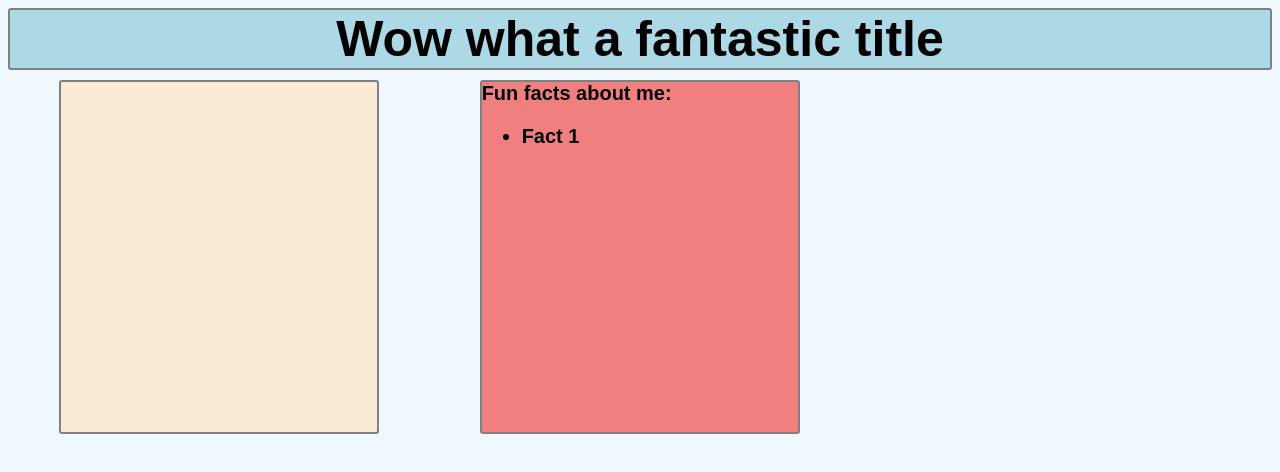
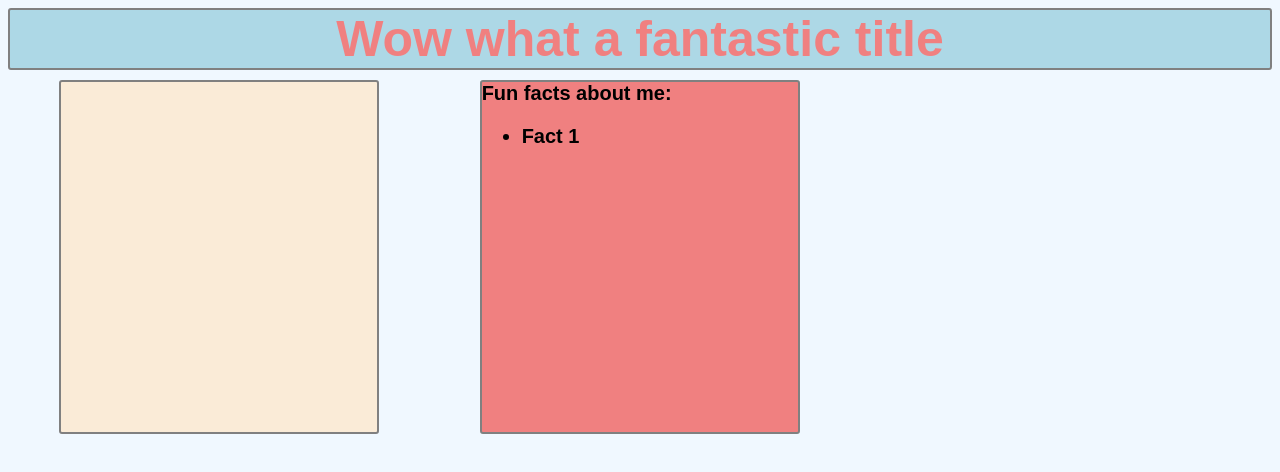
Before and after one commit to mairi-obrien/hackherthon, a plain HTML site: page index.html in a window 1280 px wide. Drawn offline with Linux system fonts and the light colour scheme.

Commit message:
Make contrast bad

```diff
--- a/main.css
+++ b/main.css
@@ -4,6 +4,7 @@ body{
 
 .title{
     background: lightblue;
+    color: lightcoral;
     text-align: center;
     justify-content: center;
     border-radius: 3px;
```
